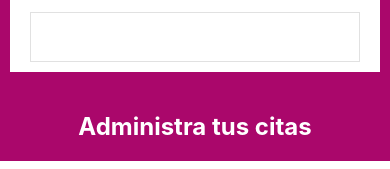
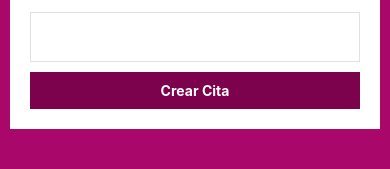
Before and after one commit to joelrdz/umy_react-native_citas, a React Native app: screen / in a window 390 px wide. Shown: the part 589-758 px from the top of the page. Built offline with nearby package versions, Linux system fonts and the light colour scheme.

Commit message:
Rest of inputs state and basic validations

```diff
--- a/components/Form.js
+++ b/components/Form.js
@@ -1,10 +1,14 @@
 import React, { useState } from 'react';
-import { StyleSheet, View, Text, TextInput, Button } from 'react-native';
+import { StyleSheet, View, Text, TextInput, Button, TouchableHighlight, Alert } from 'react-native';
 import DateTimePickerModal from 'react-native-modal-datetime-picker';
 
 const Form = () => {
+  const [patient, setPatient] = useState('');
+  const [owner, setOwner] = useState('');
+  const [phone, setPhone] = useState('');
   const [date, setDate] = useState('');
   const [time, setTime] = useState('');
+  const [symptoms, setSymptoms] = useState('');
 
   const [isDatePickerVisible, setDatePickerVisibility] = useState(false);
   const [isTimePickerVisible, setTimePickerVisibility] = useState(false);
@@ -48,6 +52,35 @@ const Form = () => {
     hideTimePicker();
   };
 
+  // Crear nueva cita
+  const submitHandler = () => {
+    // Validar
+    if (
+      patient.trim() === '' ||
+      owner.trim() === '' ||
+      phone.trim() === '' ||
+      date.trim() === '' ||
+      time.trim() === '' ||
+      symptoms.trim() === ''
+    ) {
+      // Falla la validación
+      showAlert();
+      return;
+    }
+  }
+
+  // Alert - Fallo de validación
+  const showAlert = () => {
+    Alert.alert(
+      'Error', // alert title
+      'Todos los campos son obligatorios', // alert body
+      // Array de botones
+      [{
+        text: 'OK'
+      }]
+    )
+  }
+
   return (
     <>
       <View style={styles.form}>
@@ -55,21 +88,21 @@ const Form = () => {
           <Text style={styles.label}>Paciente:</Text>
           <TextInput
             style={styles.input}
-            onChangeText={(text) => console.log(text)}
+            onChangeText={text => setPatient(text)}
           />
         </View>
         <View>
           <Text style={styles.label}>Propietario:</Text>
           <TextInput
             style={styles.input}
-            onChangeText={(text) => console.log(text)}
+            onChangeText={text => setOwner(text)}
           />
         </View>
         <View>
           <Text style={styles.label}>Teléfono Contacto:</Text>
           <TextInput
             style={styles.input}
-            onChangeText={(text) => console.log(text)}
+            onChangeText={text => setPhone(text)}
             keyboardType='numeric'
           />
         </View>
@@ -106,8 +139,13 @@ const Form = () => {
           <TextInput
             multiline
             style={styles.input}
-            onChangeText={(text) => console.log(text)}
+            onChangeText={text => setSymptoms(text)}
           />
+        </View>
+        <View>
+          <TouchableHighlight onPress={() => submitHandler()} style={styles.btnSubmit}>
+            <Text style={styles.txtSubmit}>Crear Cita</Text>
+          </TouchableHighlight>
         </View>
       </View>
     </>
@@ -132,6 +170,16 @@ const styles = StyleSheet.create({
     borderColor: '#e1e1e1',
     borderWidth: 1,
     borderStyle: 'solid'
+  },
+  btnSubmit: {
+    padding: 10,
+    backgroundColor: '#7d024e',
+    marginVertical: 10
+  },
+  txtSubmit: {
+    color: '#fff',
+    fontWeight: 'bold',
+    textAlign: 'center'
   }
 });
 
```
